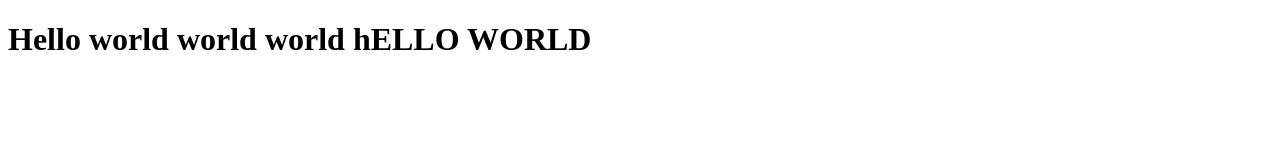
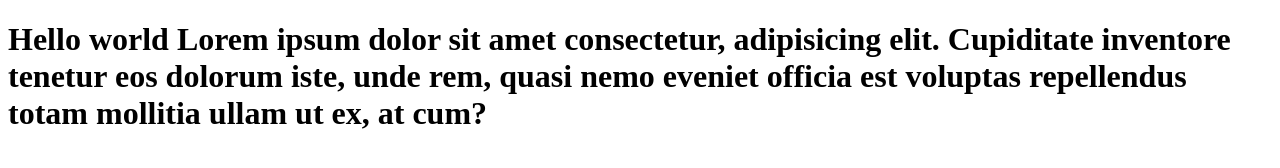
Before and after one commit to Yogesh-sa1n1/jenkins, a plain HTML site: page index.html in a window 1280 px wide. Drawn offline with Linux system fonts and the light colour scheme.

Commit message:
Fifth commit

```diff
--- a/index.html
+++ b/index.html
@@ -7,7 +7,7 @@
 </head>
 <body>
     <h1>Hello world
-        world world hELLO WORLD
+        Lorem ipsum dolor sit amet consectetur, adipisicing elit. Cupiditate inventore tenetur eos dolorum iste, unde rem, quasi nemo eveniet officia est voluptas repellendus totam mollitia ullam ut ex, at cum?
     </h1>
 </body>
 </html>
```
